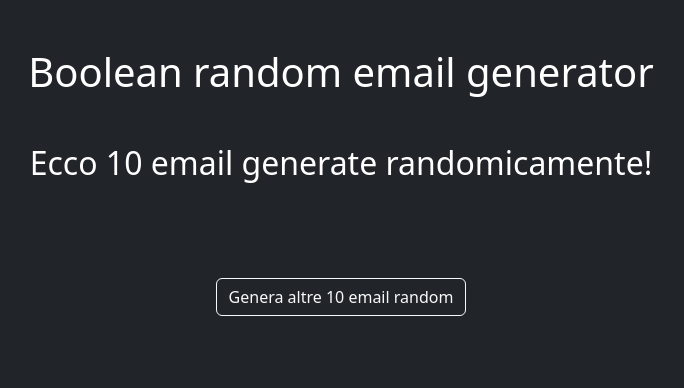
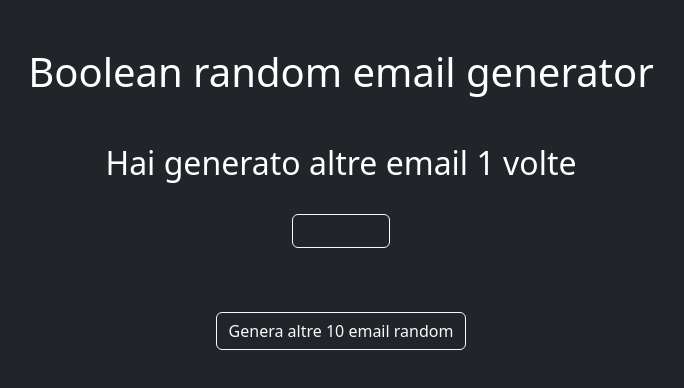
Before and after one commit to deca-francesco/js-email-list, a plain HTML site: page index.html in a window 1280 px wide. Both pictures are taken after a click on the button "Genera altre 10 email random". Shown: the whole page, without its empty margins (299-983 px from the left). Drawn offline with nearby package versions, Linux system fonts and the light colour scheme; no server answers.

Commit message:
ADD: counter for email generations

```diff
--- a/assets/js/main.js
+++ b/assets/js/main.js
@@ -22,7 +22,8 @@ function generate10randomEmail() {
             emailLiEl.innerText = `--- ${response.data.response}`;
             console.log(emailLiEl);
             emailListEl.appendChild(emailLiEl);
-        }).catch(err => console.error(err))
+        })
+        .catch(err => console.error(err))
     }
 }
 
@@ -30,10 +31,13 @@ function generate10randomEmail() {
 generate10randomEmail();
 
 
-
+// contatore delle pressioni del bottone
+let counter = 1;
 // click del bottone
 btnGenerateEl.addEventListener("click", function() {
     // cancello le email già presenti
     emailListEl.innerText = "";
     generate10randomEmail();
-})
+    h2El.innerText = `Hai generato altre email ${counter} volte`
+    counter++
+});
--- a/index.html
+++ b/index.html
@@ -36,7 +36,7 @@
                 <div class="col">
                     <h2>Ecco  10 email generate randomicamente!</h2>
                     <div class="d-flex justify-content-center">
-                        <ol id="emailList" class="mt-4 text-start">
+                        <ol id="emailList" class="mt-4 text-start card bg-dark border-light text-light px-5 py-3">
 
                         </ol>
                     </div>
```
